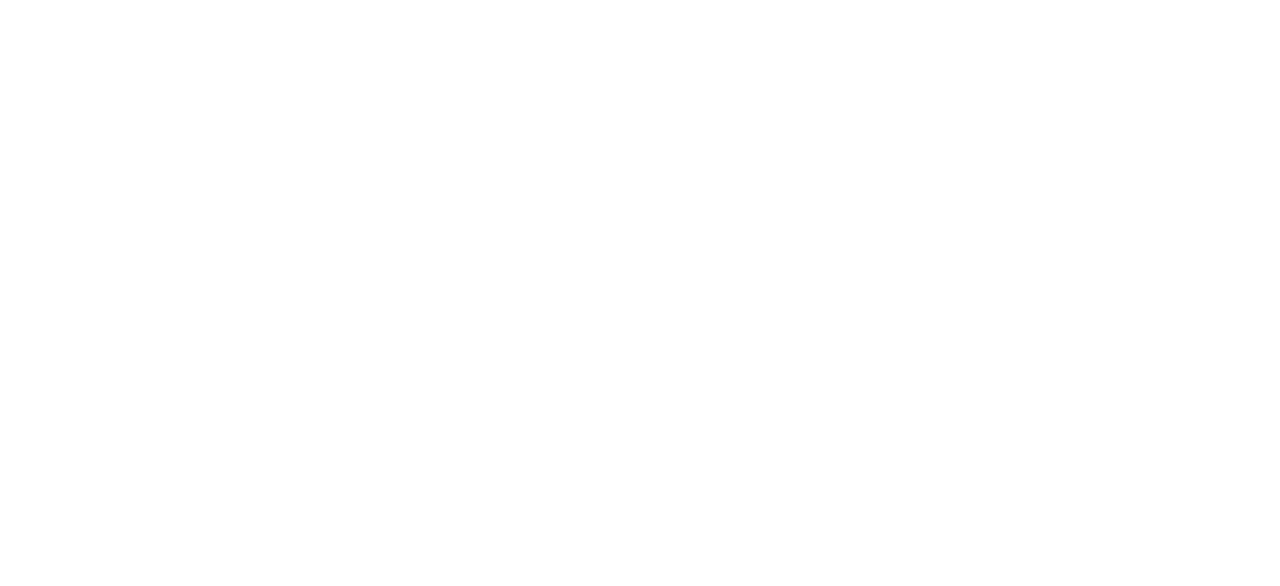
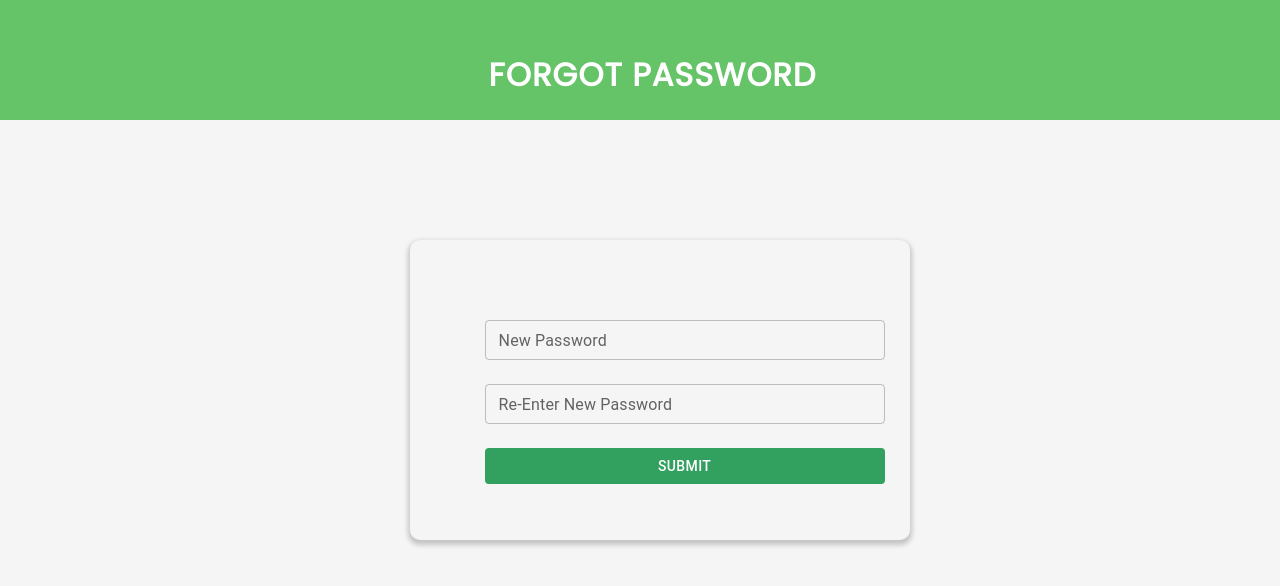
Before and after one commit to Olori-Ebi/notes_app, a React (Create React App) app: page /password/1 in a window 1280 px wide. Shown: the top 586 px of the page. Built offline with nearby package versions, Linux system fonts and the light colour scheme.

Commit message:
functionality

```diff
--- a/src/App.tsx
+++ b/src/App.tsx
@@ -2,6 +2,8 @@ import React from 'react';
 import './App.css';
 import SignUpForm from './components/Signup'
 import SignInForm from './components/SignIn';
+import EmailInput from './components/EmailInput';
+import NewPassword  from './components/NewPassword';
 import { BrowserRouter as Router, Switch, Route } from "react-router-dom";
 
 
@@ -16,6 +18,12 @@ function App() {
           <Route path='/login'>
             <SignInForm />
           </Route>
+          <Route path='/email'>
+            <EmailInput />
+          </Route>
+          <Route path='/password/:token'>
+            <NewPassword />
+          </Route>
         </Switch>
       </Router>
     </div>
--- /dev/null
+++ b/src/components/EmailInput.tsx
@@ -0,0 +1,101 @@
+import React, {SyntheticEvent, useState} from "react";
+import { makeStyles } from '@mui/styles'
+import { Button, TextField, Box } from "@mui/material";
+import "@fontsource/poppins"
+import axios from 'axios'
+// import { Link } from "react-router-dom";
+
+
+const useStyles = makeStyles({
+  bodys:{
+    backgroundColor:"whitesmoke",
+    width:"100%",
+    height:"85vh",
+  },
+  boxWrapper:{
+    position:"absolute",
+    top:"30%",
+    left:"32%",
+    boxShadow:"0 3px 5px 2px rgba(0, 0, 0, .2)",
+    borderRadius:"10px"
+ },
+  boxs:{
+    marginTop:"17%",
+    marginLeft:"10%",
+    fontFamily:"poppins"
+ },
+  email:{
+    display: "flex",
+    width: "400px",
+    color:"white",
+    borderRadius:"10px",
+  },
+  btn:{
+    width: "400px",
+    textDecoration:"none"
+  },
+  headerWrapper:{
+    background:'#65c368',
+    height:'10vh',
+    padding:'30px 0 10px 25px'
+  },
+  headerText:{
+      color:'white',
+      fontFamily:'poppins',
+      letterSpacing:'1px'
+  }
+});
+
+const EmailInput = () => {
+  const [email, setemail] = useState("");
+  const [showWarning, setShowWarning] = useState(false);
+  const [warningMessage, setWarningMsg] = useState("")
+  const [alertMessage, setAlertMsg] = useState("")
+
+async function userEmail(event: SyntheticEvent){
+  event.preventDefault();
+  if(!email){
+      setWarningMsg("Please input your Email")
+      setShowWarning(true);
+      //submit user details
+    }else{
+        const details = {
+          email
+      };
+      let apiRes = null
+      try{
+        apiRes = await axios.post("https://notesxd.herokuapp.com/users/recovery-email", details)
+        setAlertMsg("A Mail has been sent to you to verify your email")
+      } catch (err:any) {
+        apiRes = err.response;
+        setWarningMsg(err.response.data.message);
+        setShowWarning(true)
+      } finally {
+        console.log(apiRes);
+      }
+  }
+}
+
+    const classes = useStyles();
+     return (
+       <>
+      <div className={classes.headerWrapper}>
+                <h1 className={classes.headerText}>FORGOT PASSWORD</h1>
+      </div>
+      <div className={classes.bodys}>
+      <Box className={classes.boxWrapper} sx={{ width: 500, height:300}}>
+      <h4 style={{paddingTop:"20px", display:"flex", justifyContent:"center", color:"#65c368"}}>{alertMessage}</h4>
+        <form className={classes.boxs} onSubmit={userEmail}>
+          <TextField label="Email" helperText={`${warningMessage}`} size="small" className={classes.email} onChange={ (e)=> setemail(e.target.value)}/>
+          {/* {showWarning && <p style={{margin:"5px 0 5px 0", color:"red"}}>{warningMessage}</p>} */}
+          <Button type="submit" className={classes.btn} sx={{ color:"white", mt:3 }} style={{ backgroundColor: '#32A05F' }}>
+            SUBMIT
+          </Button>
+        </form>
+    </Box>
+    </div>
+    </>
+  );
+};
+
+export default EmailInput;
--- /dev/null
+++ b/src/components/NewPassword.tsx
@@ -0,0 +1,109 @@
+import React, {SyntheticEvent, useState} from "react";
+import axios from 'axios'
+import { makeStyles } from '@mui/styles'
+import { Button, TextField, Box } from "@mui/material";
+import "@fontsource/poppins"
+import { useParams } from "react-router-dom";
+
+
+const useStyles = makeStyles({
+  bodys:{
+    backgroundColor:"whitesmoke",
+    width:"100%",
+    height:"85vh",
+  },
+  boxWrapper:{
+    position:"absolute",
+    top:"30%",
+    left:"32%",
+    boxShadow:"0 3px 5px 2px rgba(0, 0, 0, .2)",
+    borderRadius:"10px"
+ },
+  boxs:{
+    marginTop:"9.5%",
+    marginLeft:"10%",
+    fontFamily:"poppins"
+ },
+  email:{
+    display: "flex",
+    width: "400px",
+    color:"white",
+    borderRadius:"10px",
+  },
+  btn:{
+    width: "400px",
+  },
+  headerWrapper:{
+    background:'#65c368',
+    height:'10vh',
+    padding:'30px 0 10px 25px'
+  },
+  headerText:{
+      color:'white',
+      fontFamily:'poppins',
+      letterSpacing:'1px'
+  }
+});
+
+const PasswordInput =() => {
+    const [password, setpassword] = useState("");
+    const [repeatPassword, setrepeatPassword] = useState("");
+    const [showWarning, setShowWarning] = useState(false);
+    const [warningMessage, setWarningMsg] = useState("")
+    const [alertMessage, setAlertMsg] = useState("")
+    let params:{token:string} = useParams()
+    function validatePassword() {
+        if( repeatPassword !== password ){
+            return false;
+        }else{
+            return true
+        }
+    }
+  async function userPassword(event: SyntheticEvent){
+    event.preventDefault();
+    const passwordMatch = validatePassword()
+    if(!passwordMatch){
+      setAlertMsg("Password do not match please check your password entry and try again!")
+      setShowWarning(true)
+    }else{
+      const details = {
+        password,
+        confirmPassword:repeatPassword,
+        token : params.token
+      };
+      let apiRes = null
+      try{
+        apiRes = await axios.post("https://notesxd.herokuapp.com/users/reset", details)
+      } catch (err:any) {
+        apiRes = err.response;
+        setWarningMsg(err.response.data.message);
+        setShowWarning(true)
+      } finally {
+          console.log(apiRes);
+      }
+    }
+  }
+
+    const classes = useStyles();
+    return (
+      <>
+      <div className={classes.headerWrapper}>
+          <h1 className={classes.headerText}>FORGOT PASSWORD</h1>
+      </div>
+      <div className={classes.bodys}>
+    <Box className={classes.boxWrapper} sx={{ width: 500, height:300}}>
+      <h5 style={{paddingTop:"10px",display:"flex", justifyContent:"center", color:"red"}}>{alertMessage}</h5>
+      <form className={classes.boxs} onSubmit={userPassword}>
+        <TextField label="New Password" helperText={`${warningMessage}`} sx={{ mb:3}} size="small" className={classes.email} onChange={ (e)=> setpassword(e.target.value)}/>
+        <TextField label="Re-Enter New Password" helperText={`${warningMessage}`} size="small" className={classes.email} onChange={ (e)=> setrepeatPassword(e.target.value)} />
+        <Button type="submit" className={classes.btn} sx={{ color:"white", mt:3 }} style={{ backgroundColor: '#32A05F'}}>
+          SUBMIT
+        </Button>
+      </form>
+    </Box>
+    </div>
+    </>
+  );
+};
+
+export default PasswordInput;
```
